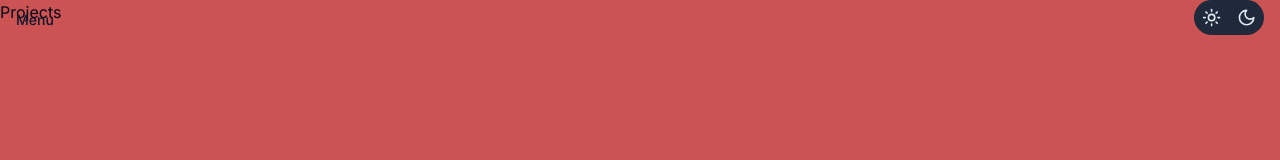
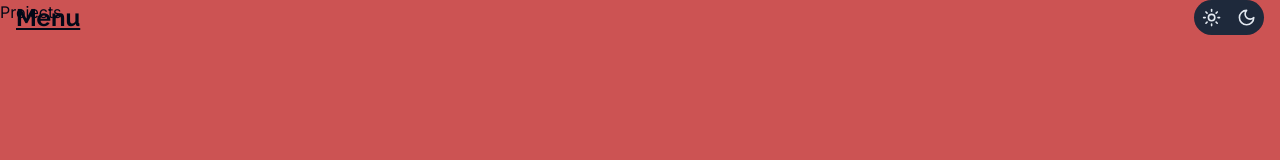
Before and after one commit to justigo86/iamotto-2024, a Next.js app: page /projects in a window 1280 px wide. Shown: the top 160 px of the page. Built offline with nearby package versions, Linux system fonts and the light colour scheme.

Commit message:
small updates to navmenu text appearance

```diff
--- a/src/components/nav/navbar.tsx
+++ b/src/components/nav/navbar.tsx
@@ -19,6 +19,8 @@ const Navbar = () => {
 
   const toggleNav = () => setExpandNav(!expandNav);
 
+  const buttonClass = "text-2xl pl-4 font-raleway font-bold hover:underline";
+
   return (
     <nav className="flex fixed top-0 z-10">
       {expandNav ? (
@@ -28,16 +30,16 @@ const Navbar = () => {
           initial="hidden"
           animate="visible"
         >
-          <Button variant="link" onClick={toggleNav}>
+          <button className={buttonClass} type="button" onClick={toggleNav}>
             Collapse
-          </Button>
+          </button>
           <NavMenu setExpandNav={setExpandNav} />
         </motion.div>
       ) : (
-        <div className="flex justify-between w-screen h-16">
-          <Button variant="link" onClick={toggleNav}>
+        <div className="flex justify-between w-screen">
+          <button className={buttonClass} type="button" onClick={toggleNav}>
             Menu
-          </Button>
+          </button>
           <ModeToggle />
         </div>
       )}
--- a/src/components/nav/navmenu.tsx
+++ b/src/components/nav/navmenu.tsx
@@ -60,7 +60,7 @@ const NavMenu = ({ setExpandNav }: Props) => {
           <motion.div
             key={link.id}
             variants={itemVariants}
-            className="my-5 text-6xl uppercase font-bold w-fit"
+            className="my-7 text-8xl uppercase font-bold w-fit"
           >
             <Link href={link.path} onClick={toggleNav}>
               <motion.div
```
